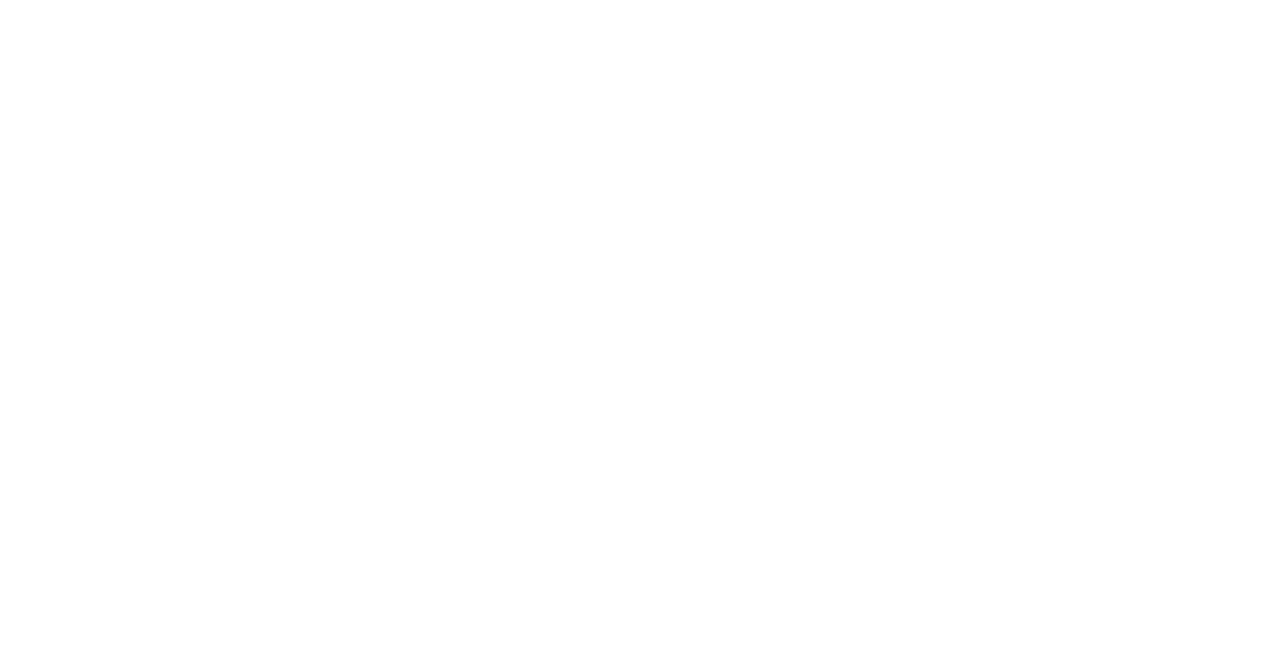
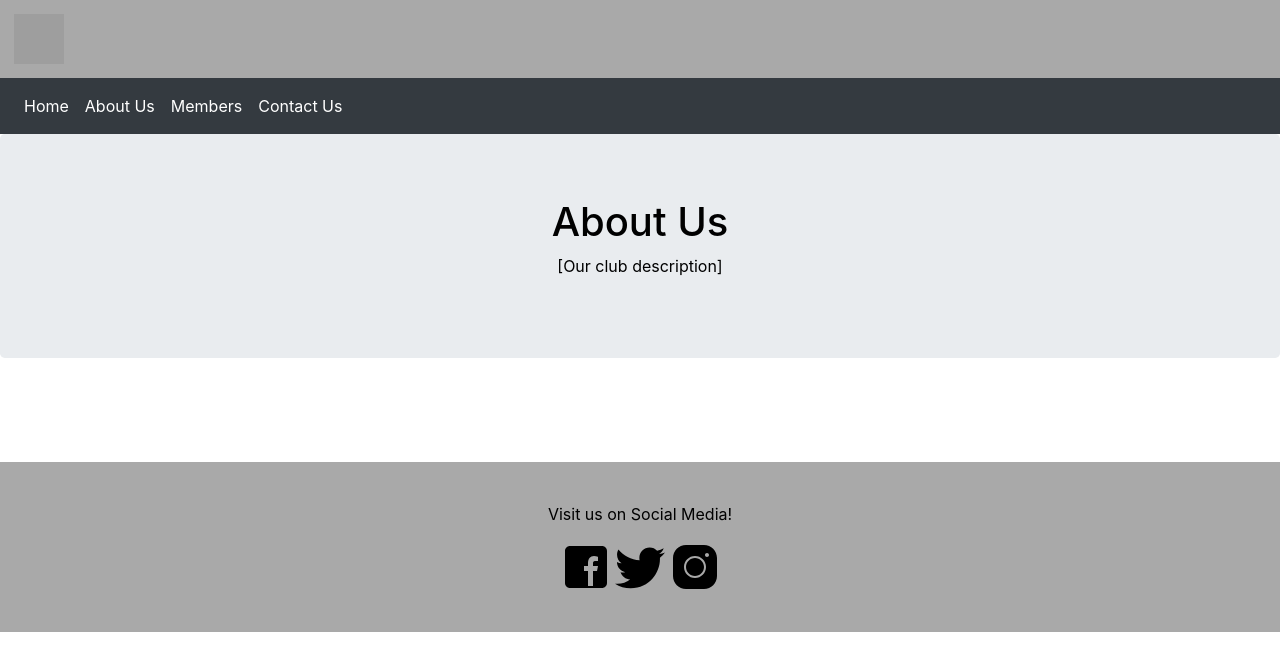
Before and after one commit to mtanda1/Final-Nganyone, a plain HTML site: page html/about.html in a window 1280 px wide. Drawn offline with nearby package versions, Linux system fonts and the light colour scheme; grey boxes are pictures that could not be loaded.

Commit message:
about us

```diff
--- a/html/about.html
+++ b/html/about.html
@@ -1,2 +1,70 @@
 <html>
+<head>
+<link rel ="stylesheet" href="/css/main.css">
+    <!-- Bootstrap CSS -->
+<link rel="stylesheet" href="https://stackpath.bootstrapcdn.com/bootstrap/4.1.0/css/bootstrap.min.css" integrity="sha384-9gVQ4dYFwwWSjIDZnLEWnxCjeSWFphJiwGPXr1jddIhOegiu1FwO5qRGvFXOdJZ4" crossorigin="anonymous">
+<link href="https://maxcdn.bootstrapcdn.com/font-awesome/4.4.0/css/font-awesome.min.css" rel="stylesheet"/>
+<!-- Icons8 -->
+</head>
+<body>
+  <div class='header'>
+    <div class="image">
+      <img src="https://raw.githubusercontent.com/mtanda1/infosciwebsite/master/images/large.jpg" width="50" height="50">
+    </div>
+  </div>
+  <!-- Bootstrap Navigation Bar -->
+  <nav class="navbar navbar-expand-lg navbar-dark bg-dark">
+    <!--<a class="navbar-brand" href="#">Information Science Society</a>-->
+    <div class="collapse navbar-collapse">
+      <ul class="navbar-nav">
+        <li class="nav-item active">
+          <a class="nav-link" href="info.html">Home</a>
+        </li>
+        <li class="nav-item">
+          <a class="nav-link active" href="about.html">About Us</a>
+        </li>
+        <li class="nav-item">
+          <a class="nav-link active" href="members.html">Members</a>
+        </li>
+        <li class="nav-item">
+          <a class="nav-link active" href="contact.html">Contact Us</a>
+        </li>
+      </ul>
+    </div>
+  </nav>
+  <!-- Bootstrap Navigation Bar -->
+  <!-- Web Content -->
+  <div class="jumbotron">
+    <div class="container">
+      <h1>About Us</h1>
+  	  <p>[Our club description]</p>
+    </div>
+  </div>
+  <!-- Web Content -->
+  <br><br><br>
+  <!-- Footer -->
+  <footer class='footer'>
+  <div class="container">
+    <p>Visit us on Social Media!</p>
+    <!-- Social Media Icons -->
+    <svg xmlns="http://www.w3.org/2000/svg" x="0px" y="0px"
+     width="50" height="50"
+     viewBox="0 0 50 50"
+     style="fill:#000000;">    <path d="M41,4H9C6.24,4,4,6.24,4,9v32c0,2.76,2.24,5,5,5h32c2.76,0,5-2.24,5-5V9C46,6.24,43.76,4,41,4z M37,19h-2c-2.14,0-3,0.5-3,2 v3h5l-1,5h-4v15h-5V29h-4v-5h4v-3c0-4,2-7,6-7c2.9,0,4,1,4,1V19z"></path></svg>
+     <svg xmlns="http://www.w3.org/2000/svg" x="0px" y="0px"
+     width="50" height="50"
+     viewBox="0 0 50 50"
+     style="fill:#000000;"><g id="surface1"><path style=" " d="M 50.0625 10.4375 C 48.214844 11.257813 46.234375 11.808594 44.152344 12.058594 C 46.277344 10.785156 47.910156 8.769531 48.675781 6.371094 C 46.691406 7.546875 44.484375 8.402344 42.144531 8.863281 C 40.269531 6.863281 37.597656 5.617188 34.640625 5.617188 C 28.960938 5.617188 24.355469 10.21875 24.355469 15.898438 C 24.355469 16.703125 24.449219 17.488281 24.625 18.242188 C 16.078125 17.8125 8.503906 13.71875 3.429688 7.496094 C 2.542969 9.019531 2.039063 10.785156 2.039063 12.667969 C 2.039063 16.234375 3.851563 19.382813 6.613281 21.230469 C 4.925781 21.175781 3.339844 20.710938 1.953125 19.941406 C 1.953125 19.984375 1.953125 20.027344 1.953125 20.070313 C 1.953125 25.054688 5.5 29.207031 10.199219 30.15625 C 9.339844 30.390625 8.429688 30.515625 7.492188 30.515625 C 6.828125 30.515625 6.183594 30.453125 5.554688 30.328125 C 6.867188 34.410156 10.664063 37.390625 15.160156 37.472656 C 11.644531 40.230469 7.210938 41.871094 2.390625 41.871094 C 1.558594 41.871094 0.742188 41.824219 -0.0585938 41.726563 C 4.488281 44.648438 9.894531 46.347656 15.703125 46.347656 C 34.617188 46.347656 44.960938 30.679688 44.960938 17.09375 C 44.960938 16.648438 44.949219 16.199219 44.933594 15.761719 C 46.941406 14.3125 48.683594 12.5 50.0625 10.4375 Z "></path></g></svg>
+     <svg xmlns="http://www.w3.org/2000/svg" x="0px" y="0px"
+     width="50" height="50"
+     viewBox="0 0 50 50"
+     style="fill:#000000;">    <path d="M 16 3 C 8.83 3 3 8.83 3 16 L 3 34 C 3 41.17 8.83 47 16 47 L 34 47 C 41.17 47 47 41.17 47 34 L 47 16 C 47 8.83 41.17 3 34 3 L 16 3 z M 37 11 C 38.1 11 39 11.9 39 13 C 39 14.1 38.1 15 37 15 C 35.9 15 35 14.1 35 13 C 35 11.9 35.9 11 37 11 z M 25 14 C 31.07 14 36 18.93 36 25 C 36 31.07 31.07 36 25 36 C 18.93 36 14 31.07 14 25 C 14 18.93 18.93 14 25 14 z M 25 16 C 20.04 16 16 20.04 16 25 C 16 29.96 20.04 34 25 34 C 29.96 34 34 29.96 34 25 C 34 20.04 29.96 16 25 16 z"></path></svg>
+     <!-- Social Media Icons -->
+  </div>
+</footer>
+  <!-- Footer -->
+  <script src="https://code.jquery.com/jquery-3.3.1.slim.min.js" integrity="sha384-q8i/X+965DzO0rT7abK41JStQIAqVgRVzpbzo5smXKp4YfRvH+8abtTE1Pi6jizo" crossorigin="anonymous"></script>
+  <script src="https://cdnjs.cloudflare.com/ajax/libs/popper.js/1.14.0/umd/popper.min.js" integrity="sha384-cs/chFZiN24E4KMATLdqdvsezGxaGsi4hLGOzlXwp5UZB1LY//20VyM2taTB4QvJ" crossorigin="anonymous"></script>
+  <script src="https://stackpath.bootstrapcdn.com/bootstrap/4.1.0/js/bootstrap.min.js" integrity="sha384-uefMccjFJAIv6A+rW+L4AHf99KvxDjWSu1z9VI8SKNVmz4sk7buKt/6v9KI65qnm" crossorigin="anonymous"></script>
+</body>
 </html>
```
